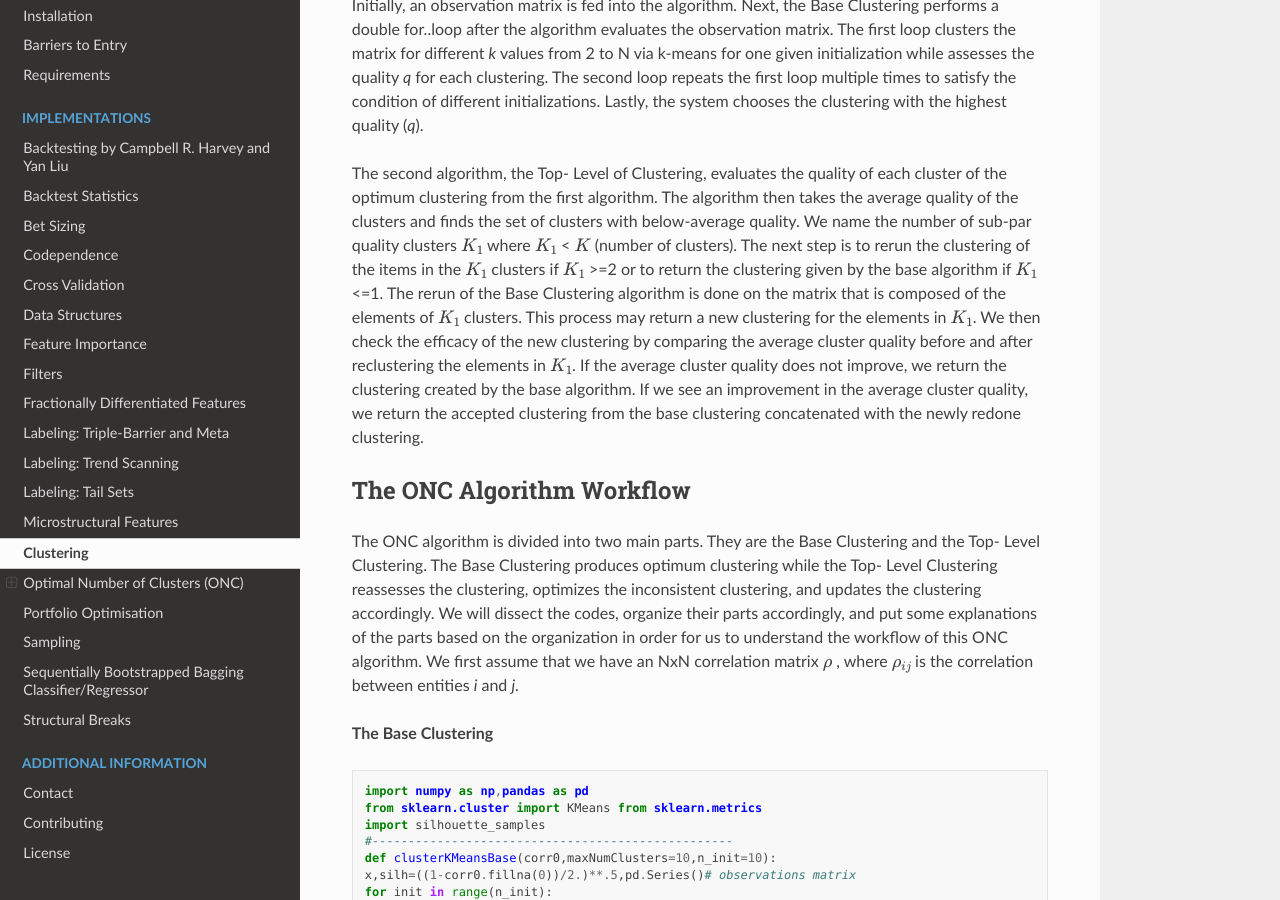
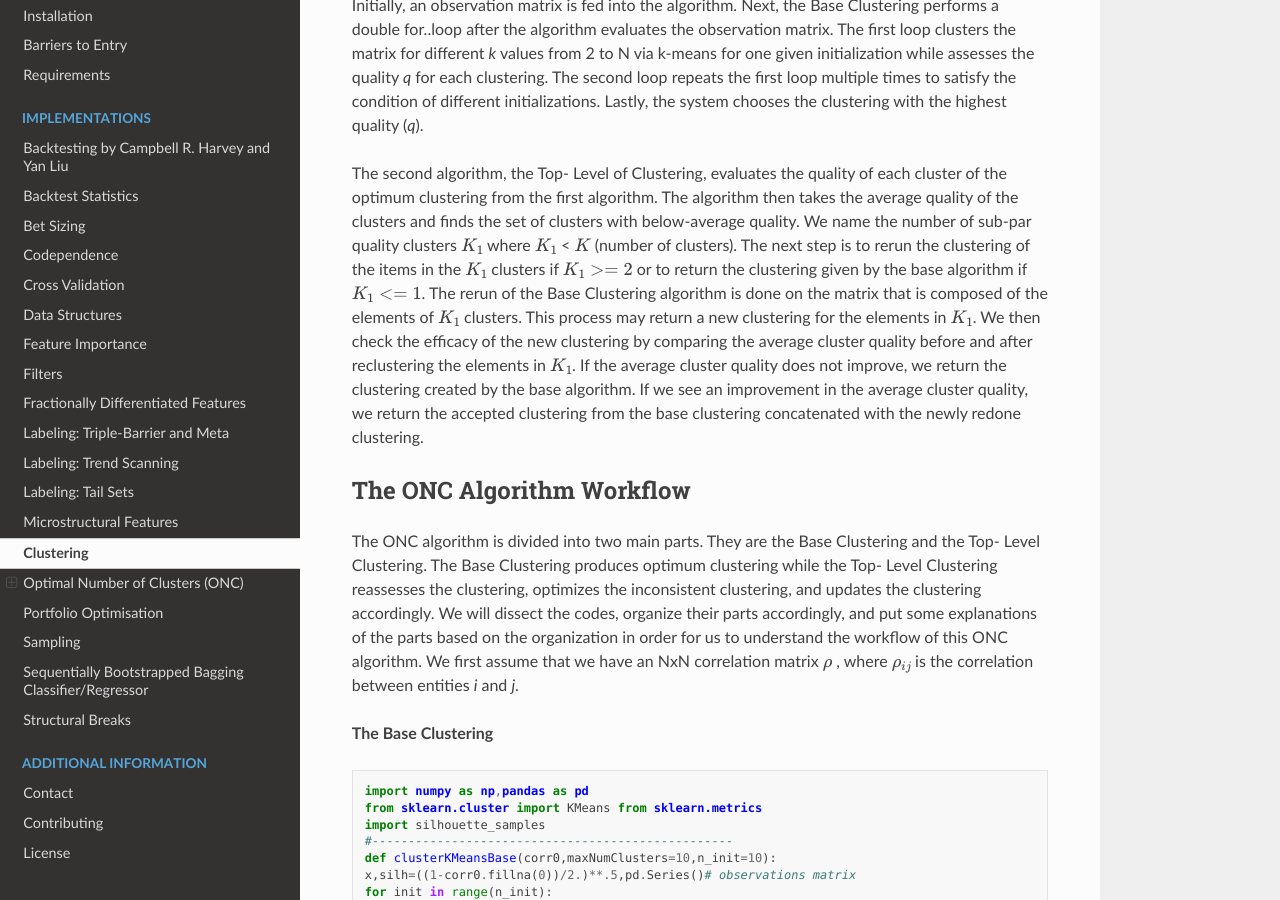
Before and after one commit to hudson-and-thames/mlfinlab, a Sphinx documentation site: the page built from docs/source/implementations/clustering.rst, in a window 1280 px wide and 900 px high, scrolled down 1579 px. Built offline with Sphinx 7.4.7 and the Read the Docs theme 2.0.0, drawn with Linux system fonts in a browser that asks for light colours.

```diff
--- a/docs/source/implementations/clustering.rst
+++ b/docs/source/implementations/clustering.rst
@@ -63,7 +63,7 @@ The ONC Mechanism
 
 Initially, an observation matrix is fed into the algorithm. Next, the Base Clustering performs a double for..loop after the algorithm evaluates the observation matrix. The first loop clusters the matrix for different *k* values from 2 to N via k-means for one given initialization while assesses the quality *q* for each clustering. The second loop repeats the first loop multiple times to satisfy the condition of different initializations. Lastly, the system chooses the clustering with the highest quality (*q*).
 
-The second algorithm, the Top- Level of Clustering, evaluates the quality of each cluster of the optimum clustering from the first algorithm. The algorithm then takes the average quality of the clusters and finds the set of clusters with below-average quality. We name the number of sub-par quality clusters :math:`K_1` where :math:`K_1` < :math:`K` (number of clusters). The next step is to rerun the clustering of the items in the :math:`K_1` clusters if :math:`K_1` >=2 or to return the clustering given by the base algorithm if :math:`K_1` <=1. The rerun of the Base Clustering algorithm is done on the matrix that is composed of the elements of :math:`K_1` clusters. This process may return a new clustering for the elements in :math:`K_1`. We then check the efficacy of the new clustering by comparing the average cluster quality before and after reclustering the elements in :math:`K_1`.  If the average cluster quality does not improve, we return the clustering created by the base algorithm. If we see an improvement in the average cluster quality, we return the accepted clustering from the base clustering concatenated with the newly redone clustering.
+The second algorithm, the Top- Level of Clustering, evaluates the quality of each cluster of the optimum clustering from the first algorithm. The algorithm then takes the average quality of the clusters and finds the set of clusters with below-average quality. We name the number of sub-par quality clusters :math:`K_1` where :math:`K_1` < :math:`K` (number of clusters). The next step is to rerun the clustering of the items in the :math:`K_1` clusters if :math:`K_1 >=2` or to return the clustering given by the base algorithm if :math:`K_1 <=1`. The rerun of the Base Clustering algorithm is done on the matrix that is composed of the elements of :math:`K_1` clusters. This process may return a new clustering for the elements in :math:`K_1`. We then check the efficacy of the new clustering by comparing the average cluster quality before and after reclustering the elements in :math:`K_1`.  If the average cluster quality does not improve, we return the clustering created by the base algorithm. If we see an improvement in the average cluster quality, we return the accepted clustering from the base clustering concatenated with the newly redone clustering.
 
 
 
```
